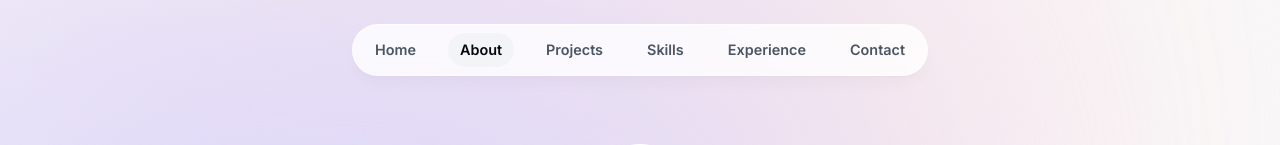
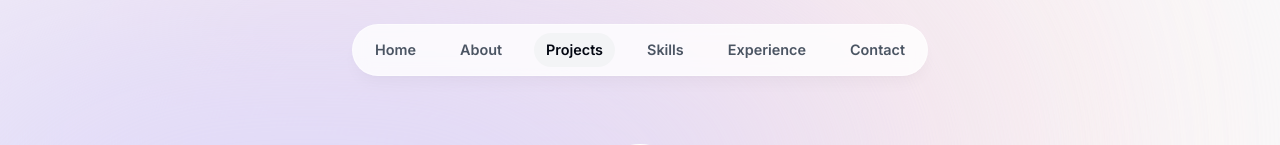
Before and after one commit to Kev-Villegas/portfolio, a Next.js app: page / in a window 1280 px wide. Shown: the top 145 px of the page. Built offline with nearby package versions, Linux system fonts and the light colour scheme.

Commit message:
Refactor Projects component to use intersection observer and active section context

```diff
--- a/components/Projects.tsx
+++ b/components/Projects.tsx
@@ -1,12 +1,25 @@
-import React from 'react';
-import Image from 'next/image';
+'use client';
 import Project from './Project';
+import React, { useEffect } from 'react';
 import { projectsData } from '@/lib/data';
 import SectionHeading from './SectionHeading';
+import { useInView } from 'react-intersection-observer';
+import { useActiveSectionContext } from '@/context/active-section-context';
 
 const Projects = () => {
+  const { ref, inView } = useInView({
+    threshold: 0.5,
+  });
+  const { setActiveSection } = useActiveSectionContext();
+
+  useEffect(() => {
+    if (inView) {
+      setActiveSection('Projects');
+    }
+  }, [inView, setActiveSection]);
+
   return (
-    <section id='projects' className='scroll-mt-28'>
+    <section ref={ref} id='projects' className='scroll-mt-28'>
       <SectionHeading>My Projects</SectionHeading>
       <div>
         {projectsData.map((project, index) => (
```
